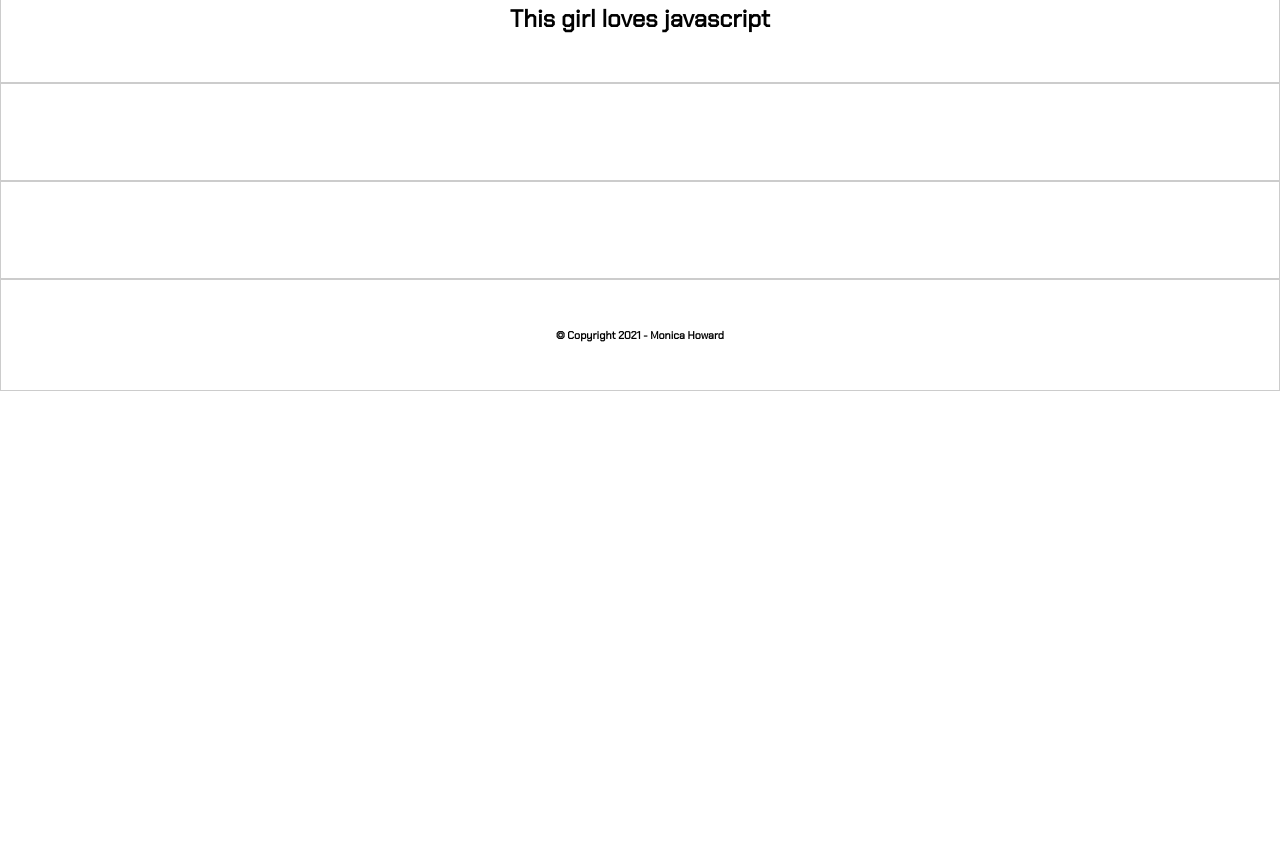
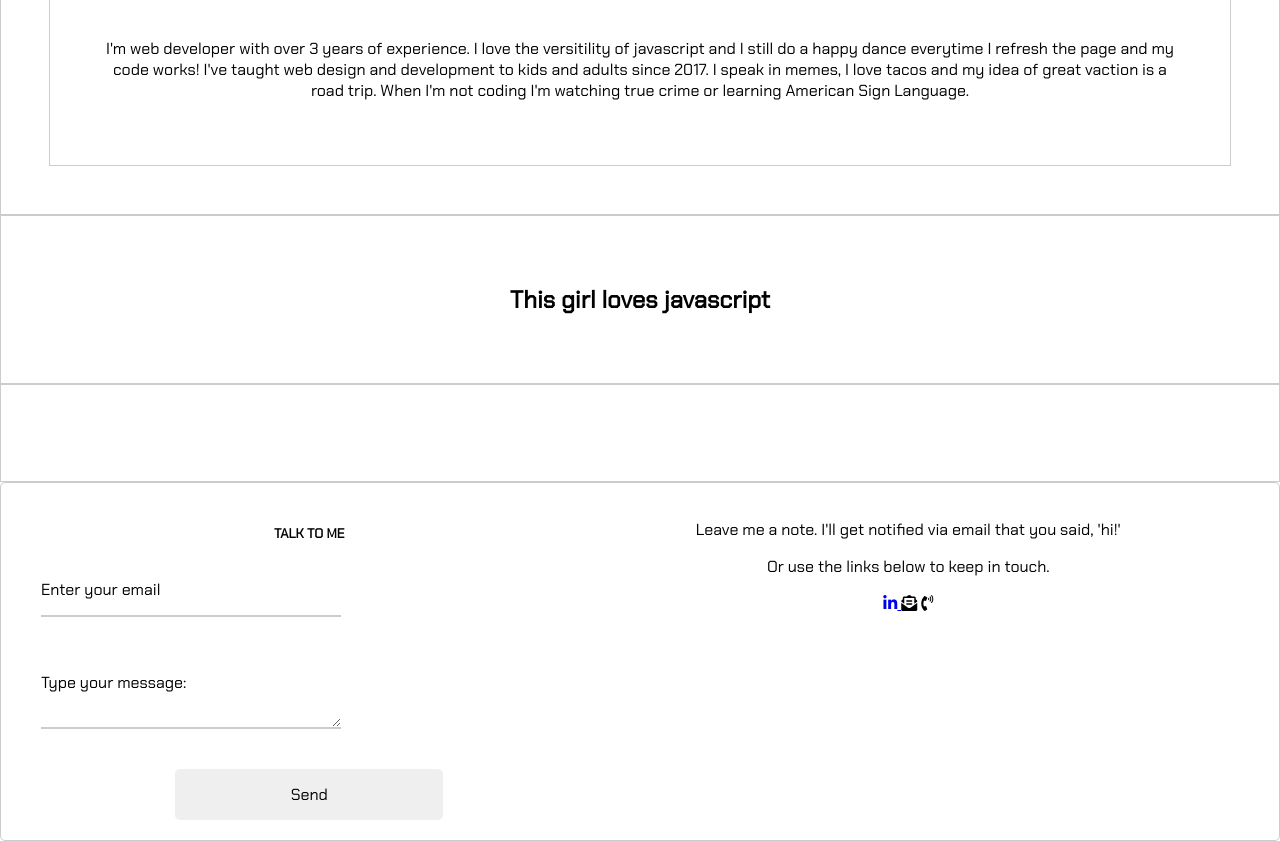
Before and after one commit to MonicaHoward/html-css, a plain HTML site: page index.html in a window 1280 px wide. Shown: the part 769-1610 px from the top of the page. Before the commit the page ends 1160 px from the top, so only its background shows below. Drawn offline with Linux system fonts and the light colour scheme.

Commit message:
added content to contact section; set up formspree

```diff
--- a/index.css
+++ b/index.css
@@ -4,8 +4,15 @@
 @import url('https://fonts.googleapis.com/css2?family=Roboto:wght@100;900&display=swap');
 /* UNIVERSAL STYLING */
 * {
+    box-sizing: border-box;
+    list-style-type: none;
+}
+body {
+    display: flex;
+    flex-direction: column;
+    align-items: center;
     font-family: 'Chakra Petch', sans-serif;
-    list-style-type: none;
+    justify-content: center;
     margin: 0;
     padding: 0;
 }
@@ -37,3 +44,123 @@
 .profile-link {
     font-size: 3em;
 }
+/* CONTACT SECTION */
+.contact {
+    display: grid;
+    grid-template-columns: repeat(2, auto);
+    padding: 20px 40px;
+    border-radius: 5px;
+}
+.form-input {
+position: relative;
+margin: 20px 0 40px;
+width: 300px;
+}
+
+.form-input h5{
+    text-align: center;
+    margin-bottom: 30px;
+}
+.form-input input,
+.form-input textarea {
+    background-color: transparent;
+    color: #000;
+    border: 0;
+    border-bottom: 2px solid #ccc;;
+    display: block;
+    width: 100%;
+    padding: 15px 0;
+    font-size: 18px;
+}
+.form-input input:focus,
+.form-input input:valid,
+.form-input textarea:focus,
+.form-input textarea:valid {
+    outline: 0
+}
+.btn {
+    cursor: pointer;
+    display: inline-block;
+    width: 50%;
+    padding: 15px;
+    font-family: inherit;
+    font-size: 16px;
+    border: 0;
+    border-radius: 5px;
+}
+.btn:focus {
+    outline: 0;
+}
+.btn:active {
+    transform: scale(.98);
+}
+.text {
+    color: #000;
+    margin-top: 30px;
+}
+.form-input label {
+    position: absolute;
+    top: 15px;
+    left: 0;
+}
+
+
+/* form {
+    background-color: #000;
+    border-radius: 5px;
+    padding: 2em;
+}
+.contact-input {
+    position: relative;
+    margin: 20px 0 40px;
+    width: 300px;
+
+}
+.form-input input,
+.form-input textarea {
+    background-color: red;
+    border: 0;
+    border-bottom: 2px #fff solid;
+
+    display: block;
+    width: 100%;
+    padding: 15px 0;
+    font-size: 18px;
+    color: white;
+}
+
+.form-input input:focus,
+.form-input input:valid,
+.form-input textarea:focus,
+.form-input textarea:valid {
+    outline: 0;
+}
+.form-input label {
+    position: relative;
+    top: 15px;
+    left: 0;
+    color: darkmagenta;
+}
+
+.btn {
+    cursor: pointer;
+    display: inline-block;
+    width: 1005;
+    background: lightblue;
+    padding: 15px;
+    font-family: inherit;
+    font-size: 16px;
+    border: 0;
+    border-radius: 5px;
+}
+.btn:focus {
+    outline: 0;
+}
+
+.btn:active {
+    transform: scale(0.98);
+}
+
+.text {
+    margin-top: 30px;
+} */
--- a/index.html
+++ b/index.html
@@ -61,7 +61,34 @@
 
        </section>
        <section class="grid-item contact" id="contact">
+        <form
+            class="contact-form"
+            action="https://formspree.io/f/mzbkorjv"
+            method="POST"
+        >
+            <h5>TALK TO ME</h5>
+            <div class="form-input">
+                <input type="text" name="_replyto" required/>
+                <label>Enter your email</label>
+            </div>
+            <div class="form-input">
+                <textarea name="message"></textarea>
+                <label>Type your message:</label>
 
+            </div>
+            <div>
+                <button type="submit" class="btn">Send</button>
+            </div>
+        </form>
+        <div class="contact-message">
+            <p>Leave me a note. I'll get notified via email that you said, 'hi!'</p>
+            <p>Or use the links below to keep in touch.</p>
+            <a href="https://www.linkedin.com/in/monica-howard/" target="_blank">
+                <i class="fab fa-linkedin-in"></i>
+            </a>
+            <i class="fas fa-envelope-open-text"></i>
+            <i class="fas fa-phone-volume"></i>
+        </div>
        </section>
         <footer class="grid-item">
             <h6>&copy; Copyright 2021 <a>- Monica Howard</a></h6>
```
